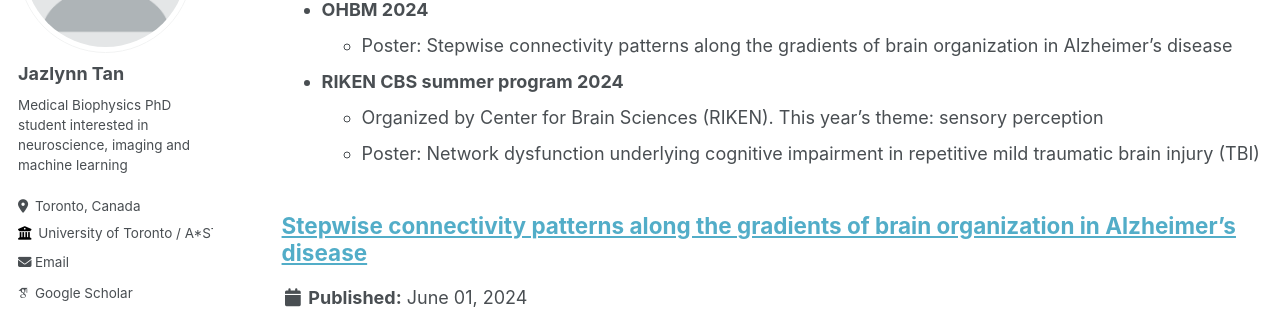
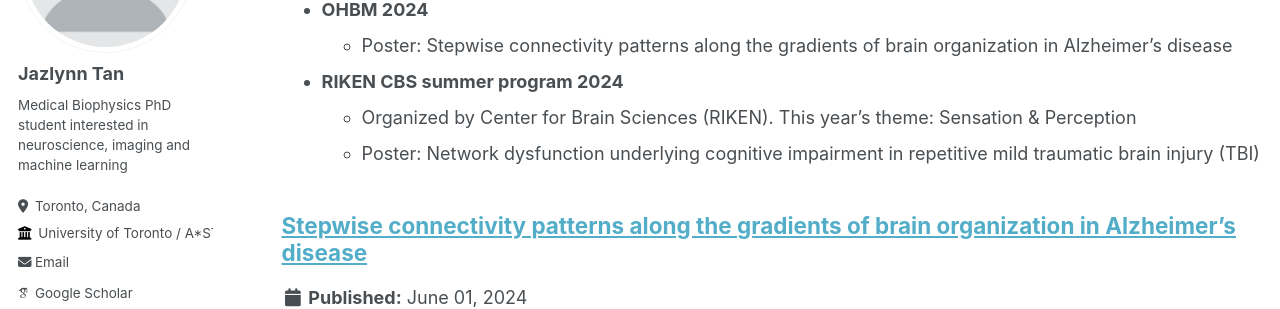
Before and after one commit to JazlynnXM-Tan/JazlynnXM-Tan.github.io, a Jekyll site: the page built from _pages/conferences.md, in a window 1280 px wide and 1071 px high. Shown: the part 228-537 px from the top of the window. Built offline with Jekyll 4.4.1, drawn with Linux system fonts in a browser that asks for light colours; some web fonts are replaced.

Commit message:
Update conferences.md

```diff
--- a/_pages/conferences.md
+++ b/_pages/conferences.md
@@ -11,7 +11,7 @@ author_profile: true
   - Poster: Stepwise connectivity patterns along the gradients of brain organization in Alzheimer's disease
 
 - **RIKEN CBS summer program 2024**
-  - Organized by Center for Brain Sciences (RIKEN). This year's theme: sensory perception
+  - Organized by Center for Brain Sciences (RIKEN). This year's theme: Sensation & Perception
   - Poster: Network dysfunction underlying cognitive impairment in repetitive mild traumatic brain injury (TBI)
 
 
```
